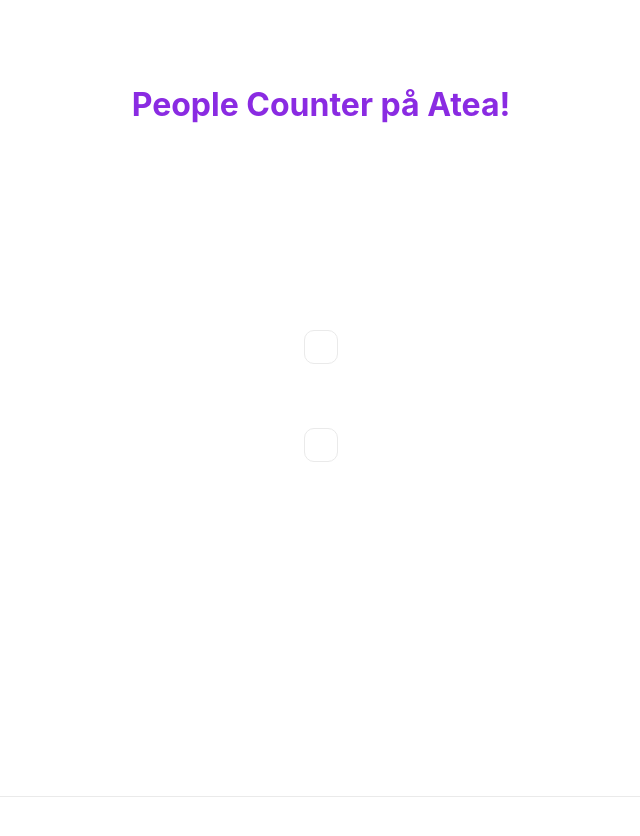
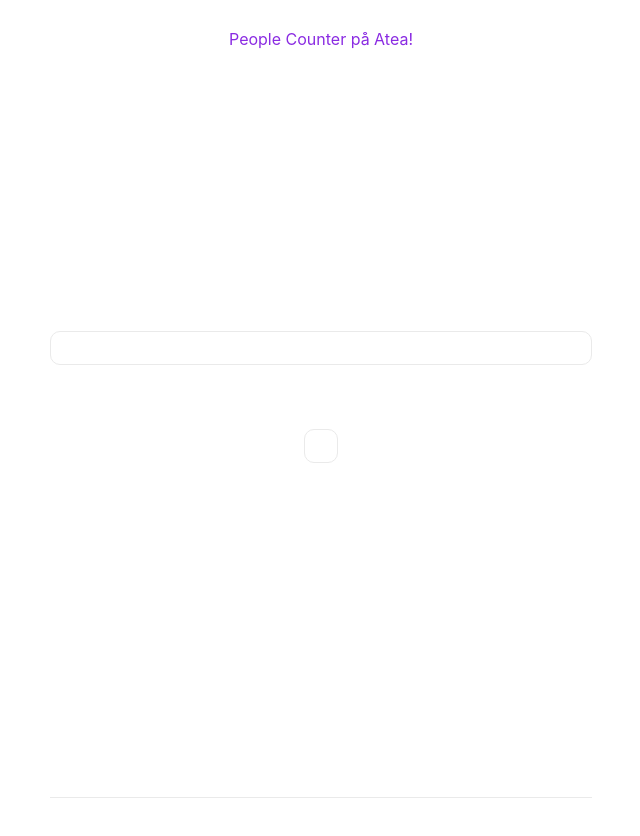
Before and after one commit to R1ckard94/Peoplecounter_Frontend, a Next.js app: page / in a window 1280 px wide. Shown: the top 836 px of the page, without its empty margins (319-959 px from the left). Built offline with nearby package versions, Linux system fonts and the light colour scheme.

Commit message:
chakra add

```diff
--- a/pages/_app.js
+++ b/pages/_app.js
@@ -1,8 +1,12 @@
-import '../styles/globals.css'
-
+import { ChakraProvider } from '@chakra-ui/react'
 
 function MyApp({ Component, pageProps }) {
-  return <Component {...pageProps} />
+  return (
+    <ChakraProvider>
+      <Component {...pageProps} />
+    </ChakraProvider>
+  )
+
 
 }
 
--- a/pages/index.js
+++ b/pages/index.js
@@ -1,17 +1,18 @@
 import Head from 'next/head'
 import Image from 'next/image'
 import styles from '../styles/Home.module.css'
+import { Container } from '@chakra-ui/layout'
 
 
 
 
 export default function Home() {
   return (
-    <div classname='mainHolder'>
-      <div className={styles.sidePanel}>
+    <Container>
+      <Container className={styles.sidePanel}>
 
-      </div>
-      <div className={styles.container}>
+      </Container>
+      <Container className={styles.container}>
         <header>
           <title>People Counter</title>
         </header>
@@ -19,9 +20,9 @@
 
         <main className={styles.main}>
 
-          <div className={styles.card}>
+          <Container className={styles.card}>
 
-          </div>
+          </Container>
           <div className={styles.card}>
 
           </div>
@@ -32,7 +33,8 @@
 
           </a>
         </footer>
-      </div>
-    </div>
+      </Container>
+
+    </Container>
   )
 }
```
Also changed, not shown: package.json (+4 -4 lines), 1 other file (tests, documents, lock files or other folders).
